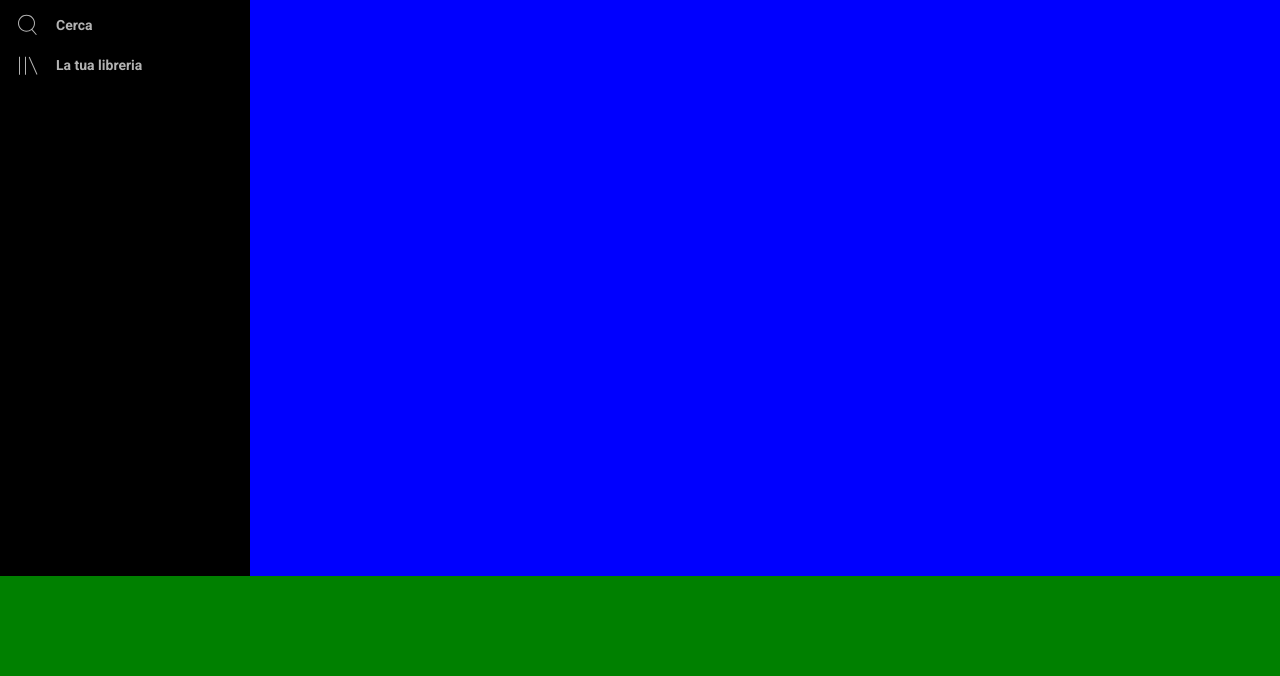
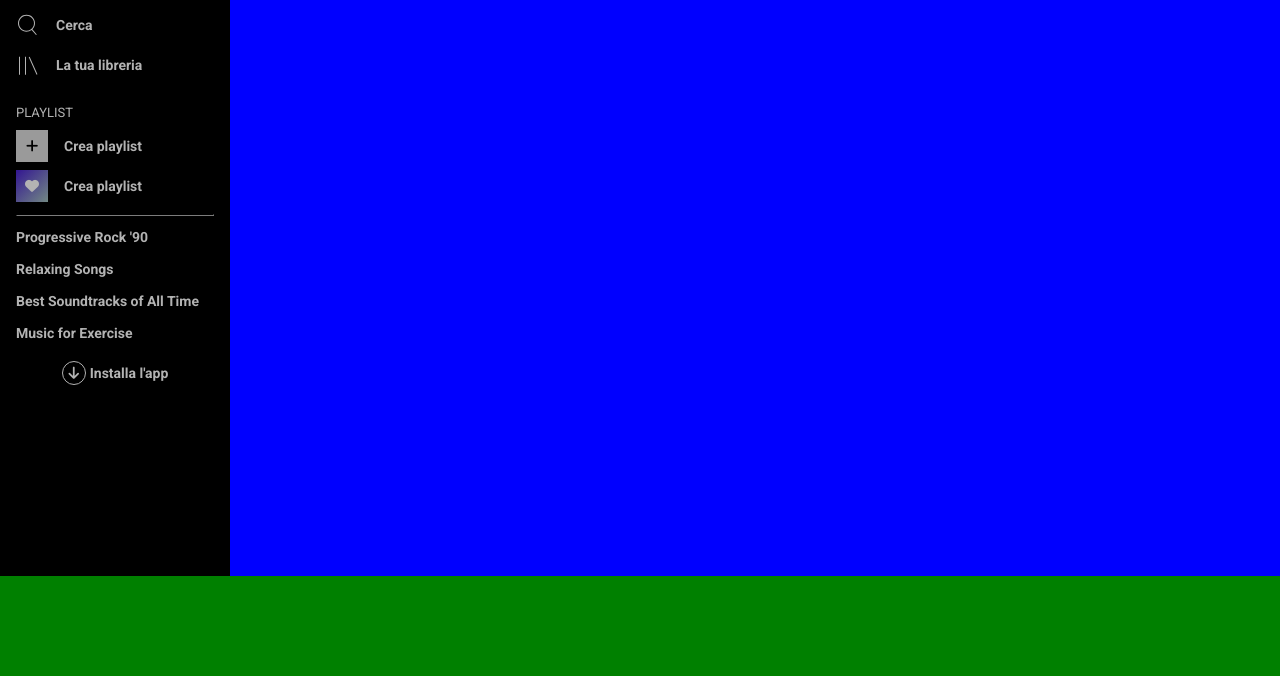
Before and after one commit to LeoNick85/html-css-spotifyweb, a plain HTML site: page index.html in a window 1280 px wide. Shown: the part 124-800 px from the top of the page. Drawn offline with Linux system fonts and the light colour scheme.

Commit message:
Completed Aside desktop

```diff
--- a/index.html
+++ b/index.html
@@ -2,6 +2,7 @@
 <html lang="en" dir="ltr">
     <head>
         <meta charset="utf-8">
+        <script src="https://kit.fontawesome.com/7220c352f8.js" crossorigin="anonymous"></script>
         <link href="https://fonts.googleapis.com/css?family=Roboto:400,700&display=swap" rel="stylesheet">
         <link rel="stylesheet" href="style.css">
         <title>Esercitazione #15 - Layout Spotify Web</title>
@@ -43,6 +44,72 @@
                     </div>
                 </li>
             </ul>
+            <h3>Playlist</h3>
+            <ul id="nav-playlist">
+                <div class="nav-left-element">
+                    <a href="#">
+                        <div id="btn-new-playlist">
+                            <i class="fas fa-plus"></i>
+                        </div>
+                        <span>Crea playlist</span>
+                    </a>
+                </div>
+                <div class="nav-left-element">
+                    <a href="#">
+                        <div id="btn-fav-playlist">
+                            <i class="fas fa-heart"></i>
+                        </div>
+                        <span>Crea playlist</span>
+                    </a>
+                </div>
+                <hr>
+                <div id="custom-playlist">
+                    <ul>
+                        <li>
+                            Progressive Rock '90
+                        </li>
+                        <li>
+                            Relaxing Songs
+                        </li>
+                        <li>
+                            Best Soundtracks of All Time
+                        </li>
+                        <li>
+                            Music for Exercise
+                        </li>
+                        <li>
+                            The Dark Side of the Moon
+                        </li>
+                        <li>
+                            OK Computer
+                        </li>
+                        <li>
+                            RetroWave Songs
+                        </li>
+                        <li>
+                            Peaceful Piano
+                        </li>
+                        <li>
+                            Brit Rock
+                        </li>
+                        <li>
+                            Videogame Soundtracks
+                        </li>
+                        <li>
+                            Japanese LoFi
+                        </li>
+                        <li>
+                            Discover Weekly<i class="fas fa-arrow-down"></i>
+                        </li>
+                    </ul>
+                </div>
+            </ul>
+            <button class="install">
+                <div>
+                    <i class="fas fa-arrow-down"></i>
+                </div>
+                Installa l'app
+            </button>
         </aside>
         <main>
             <header>
--- a/style.css
+++ b/style.css
@@ -17,7 +17,7 @@ body {
 }
 
 aside {
-    width: 250px;
+    width: 230px;
     height: calc(100vh - 100px);
     float: left;
     padding-top: 20px;
@@ -54,9 +54,83 @@ ul {
     margin-right: 16px;
 }
 
+aside h3 {
+    text-transform: uppercase;
+    font-weight: normal;
+    padding-left: 16px;
+    margin-top: 20px;
+    margin-bottom: 6px;
+    font-size: 13px;
+}
+
+#btn-new-playlist {
+    height: 32px;
+    width: 32px;
+    background-color: #9a9a9a;
+    color: black;
+    display: flex;
+    align-items: center;
+    justify-content: center;
+    margin-right: 16px;
+}
+
+#btn-fav-playlist {
+    height: 32px;
+    width: 32px;
+    background-image: linear-gradient(to bottom right, #331692, #728884);
+    display: flex;
+    align-items: center;
+    justify-content: center;
+    margin-right: 16px;
+}
+
+aside hr {
+    margin: 8px 16px;
+    border-color: #282828;
+}
+
+#custom-playlist {
+    height: 120px;
+    width: 100%;
+    overflow-y: auto;
+    overflow-x: hidden;
+}
+
+#custom-playlist li {
+    white-space: nowrap;
+ overflow: hidden;
+ text-overflow: ellipsis;
+    height: 32px;
+    width: 100%;
+    padding: 5px 24px 0px 16px;
+}
+
+.install {
+    margin-top: 9px;
+    height: 40px;
+    width: 100%;
+    display: flex;
+    justify-content: center;
+    align-items: center;
+    background-color: black;
+    color: inherit;
+    border: 0;
+}
+
+.install div {
+    height: 24px;
+    width: 24px;
+    border: 1px solid #b3b3b3;
+    border-radius: 50%;
+    margin-right: 4px;
+    display: flex;
+    justify-content: center;
+    align-items: center;
+}
+
 main {
     background-color: blue;
-    width: calc(100% - 250px);
+    width: calc(100% - 230px);
     height: calc(100vh - 100px);
     float: left;
 }
```
